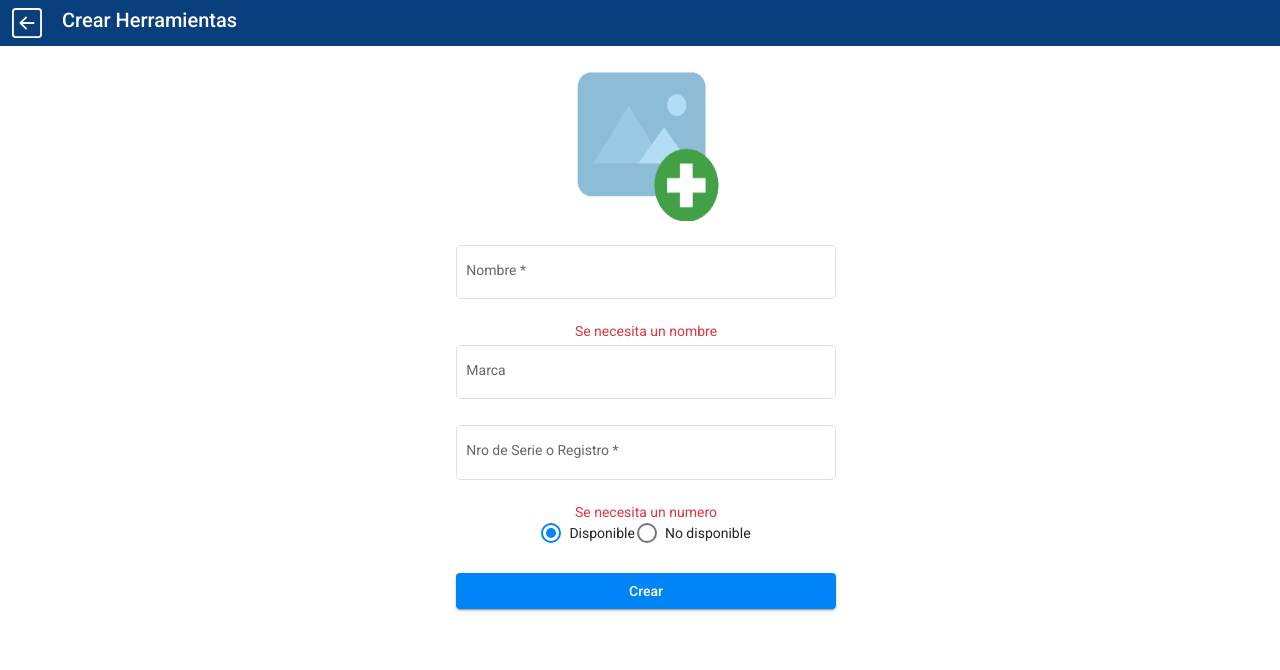
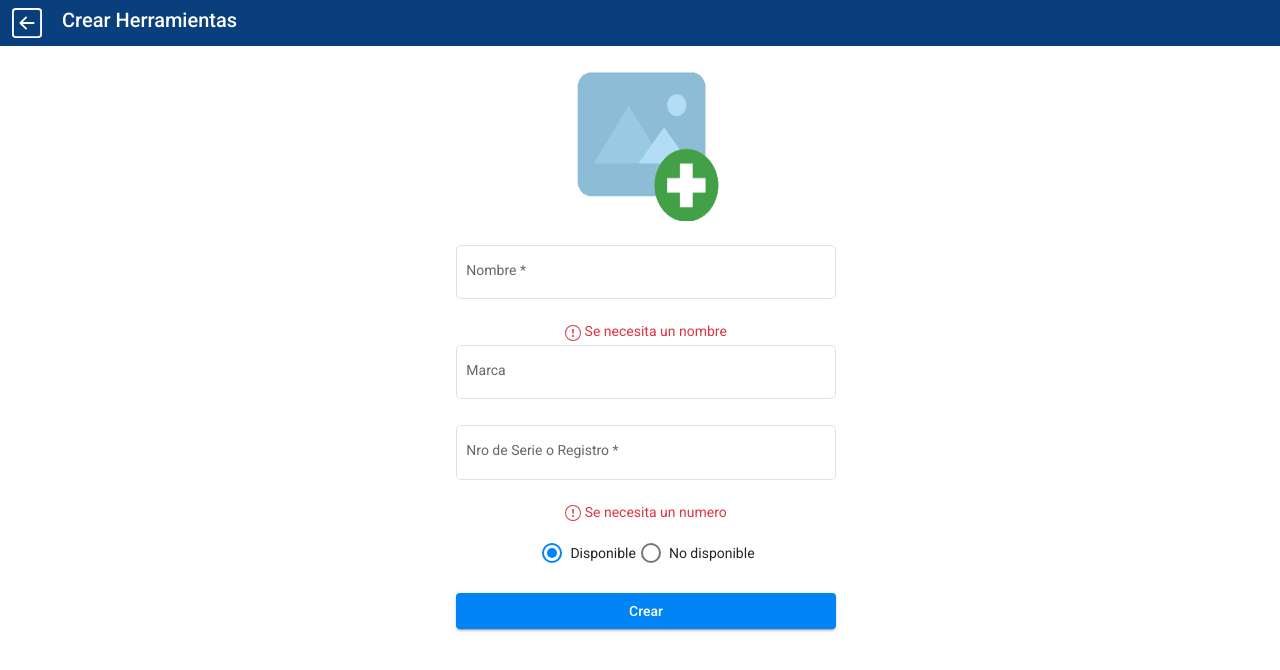
Before and after one commit to CFL404Sistemas/SGCFL, an Angular app: page /crear-herramienta in a window 1280 px wide. Shown: the top 670 px of the page. Built offline with nearby package versions, Linux system fonts and the light colour scheme.

Commit message:
version final

```diff
--- a/src/app/pages/crearherramienta/crearherramienta.component.html
+++ b/src/app/pages/crearherramienta/crearherramienta.component.html
@@ -31,7 +31,10 @@
               <input class="" matInput type="text" formControlName="nombre">
             </mat-form-field>
             <div *ngIf="formControl.nombre.errors" class="text-danger">
-              <div *ngIf="formControl.nombre.errors.required">Se necesita un nombre</div>
+              <div *ngIf="formControl.nombre.errors.required"><svg xmlns="http://www.w3.org/2000/svg" width="16" height="16" fill="currentColor" class="bi bi-exclamation-circle" viewBox="0 0 16 16">
+                <path d="M8 15A7 7 0 1 1 8 1a7 7 0 0 1 0 14zm0 1A8 8 0 1 0 8 0a8 8 0 0 0 0 16z"/>
+                <path d="M7.002 11a1 1 0 1 1 2 0 1 1 0 0 1-2 0zM7.1 4.995a.905.905 0 1 1 1.8 0l-.35 3.507a.552.552 0 0 1-1.1 0L7.1 4.995z"/>
+              </svg> Se necesita un nombre</div>
             </div>
             <div><mat-form-field class="bord" appearance="outline">
                 <mat-label >Marca</mat-label>
@@ -42,7 +45,10 @@
               <input matInput type="number" formControlName="nroSerie">
             </mat-form-field>
             <div *ngIf="formControl.nroSerie.errors" class="text-danger">
-              <div *ngIf="formControl.nroSerie.errors.required">Se necesita un numero</div>
+              <div *ngIf="formControl.nroSerie.errors.required"><svg xmlns="http://www.w3.org/2000/svg" width="16" height="16" fill="currentColor" class="bi bi-exclamation-circle" viewBox="0 0 16 16">
+                <path d="M8 15A7 7 0 1 1 8 1a7 7 0 0 1 0 14zm0 1A8 8 0 1 0 8 0a8 8 0 0 0 0 16z"/>
+                <path d="M7.002 11a1 1 0 1 1 2 0 1 1 0 0 1-2 0zM7.1 4.995a.905.905 0 1 1 1.8 0l-.35 3.507a.552.552 0 0 1-1.1 0L7.1 4.995z"/>
+              </svg> Se necesita un numero</div>
             </div>
             <div *ngIf="esNoDisponible == 'Nodisponible'">
               <mat-form-field class="bord" appearance="outline">
@@ -50,7 +56,10 @@
               <input matInput type="text" formControlName="observacion">
             </mat-form-field>
             <div *ngIf="formControl.observacion.errors" class="text-danger">
-              <div *ngIf="formControl.observacion.errors.required">Se necesita una observacion</div>
+              <div *ngIf="formControl.observacion.errors.required"><svg xmlns="http://www.w3.org/2000/svg" width="16" height="16" fill="currentColor" class="bi bi-exclamation-circle" viewBox="0 0 16 16">
+                <path d="M8 15A7 7 0 1 1 8 1a7 7 0 0 1 0 14zm0 1A8 8 0 1 0 8 0a8 8 0 0 0 0 16z"/>
+                <path d="M7.002 11a1 1 0 1 1 2 0 1 1 0 0 1-2 0zM7.1 4.995a.905.905 0 1 1 1.8 0l-.35 3.507a.552.552 0 0 1-1.1 0L7.1 4.995z"/>
+              </svg> Se necesita una observacion</div>
             </div>
 
             </div>
@@ -59,12 +68,12 @@
     </form>
   </div>
 </div>
-
+<br>
 <div class="container-fluid">
   <div class="row">
     <div class="col-md-12 text-center">
         <mat-radio-group [(ngModel)]="esNoDisponible">
-          <mat-radio-button class="example-margin" value="Disponible"
+          <mat-radio-button class="botonselecc2" value="Disponible"
             >Disponible</mat-radio-button>
 
 
--- a/src/app/pages/crearherramienta/crearherramienta.component.scss
+++ b/src/app/pages/crearherramienta/crearherramienta.component.scss
@@ -12,7 +12,7 @@ box-shadow: black 150px;
 }
 .botonselecc2
 {
-  margin-left: 2px;
+  margin-left: 5px;
 }
 .bord{
   width: 30%;
```
